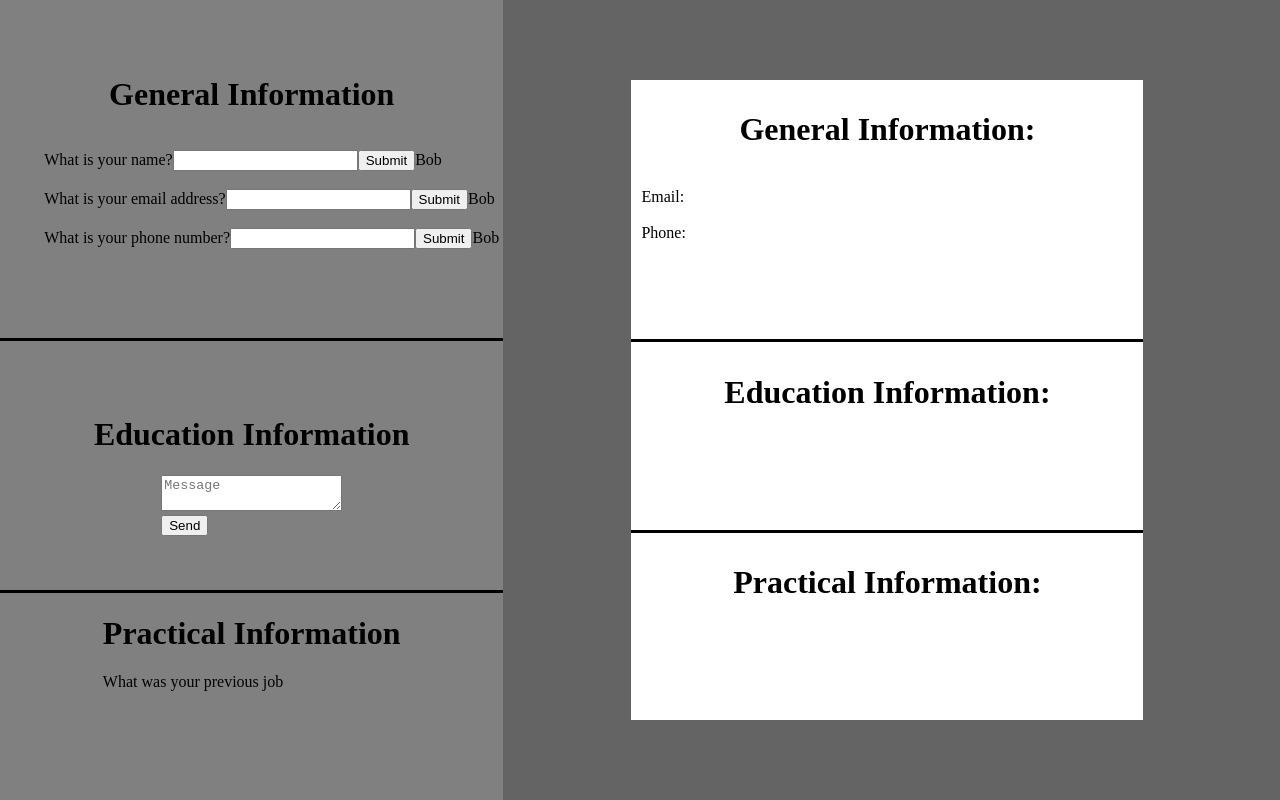
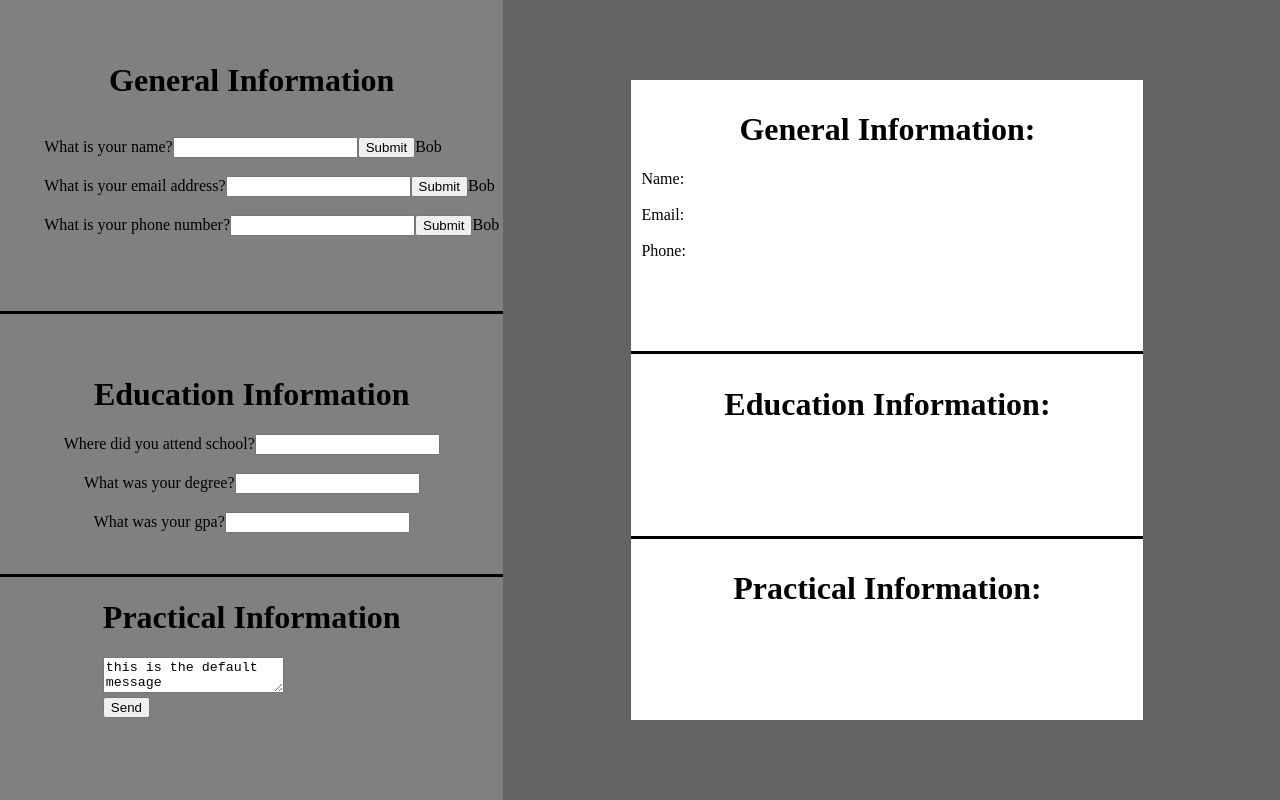
Before and after one commit to bradgerb/odin-cv-application, a React (Vite) app: page / in a window 1280 px wide. Built offline with nearby package versions, Linux system fonts and the light colour scheme.

Commit message:
OnChange works for Education info

```diff
--- a/src/components/Display.jsx
+++ b/src/components/Display.jsx
@@ -1,14 +1,9 @@
-// import { useState } from "react";
-
 function Display() {
-
-    // const [nameValue, setNameValue] = useState('')
-
     return (
         <div className="display">
             <div className='generalInfoDisplay'>
                 <h1>General Information:</h1>
-                {/* <div>Name: {nameValue}</div> */}
+                <div>Name:</div>
                 <br />
                 <div>Email:</div>
                 <br />
--- a/src/components/EducationExperience.jsx
+++ b/src/components/EducationExperience.jsx
@@ -1,32 +1,56 @@
-import { useState } from 'react';
+import { useState } from "react";
 
-function Education() {
-    // return <h1>List your education</h1>
+export default function Education() {
+    const [schoolName, setSchoolName] = useState('');
+    const [degree, setDegree] = useState('');
+    const [gpa, setGpa] = useState('');
 
+    function handleSetSchoolName(e) {
+      setSchoolName(e.target.value);
+    }
 
-  const [isSent, setIsSent] = useState(false);
-  const [message, setMessage] = useState('');
+    function handleSetDegree(e) {
+      setDegree(e.target.value);
+    }
 
-  if (isSent) {
-    return <h1>Thank you!</h1>;
-  } else {
-    return (
-      <form onSubmit={e => {
-        e.preventDefault();
-        alert(`Sending: "${message}"`);
-        setIsSent(true);
-      }}>
-        <textarea
-          placeholder="Message"
-          value={message}
-          onChange={e => setMessage(e.target.value)}
-        />
+    function handleSetGpa(e) {
+      setGpa(e.target.value);
+    }
+
+    return (<>
+        <form>
+            <label>Where did you attend school?</label>
+            <input
+            type="text"
+            value={schoolName}
+            onChange={handleSetSchoolName}
+            />
+          </form>
+          <div>{schoolName}</div>
+
         <br />
-        <button type="submit">Send</button>
-      </form>
-    );
-  }
 
+          <form>
+            <label>What was your degree?</label>
+            <input
+            type="text"
+            value={degree}
+            onChange={handleSetDegree}
+            />
+          </form>
+          <div>{degree}</div>
+
+          <br />
+
+          <form>
+            <label>What was your gpa?</label>
+            <input
+            type="number"
+            value={gpa}
+            onChange={handleSetGpa}
+            />
+          </form>
+          <div>{gpa}</div>
+      </>
+    )
 }
-
-export default Education;
--- a/src/components/GeneralInfo.jsx
+++ b/src/components/GeneralInfo.jsx
@@ -13,8 +13,6 @@ const generalInfoArray = [{
     question: 'What is your phone number?',
     tag: 'phone'
 }];
-
-
 
 export default function GeneralInfo() {
     const [nameState, setNameState] = useState('Bob');
--- a/src/components/PracticalExperience.jsx
+++ b/src/components/PracticalExperience.jsx
@@ -1,5 +1,31 @@
+import { useState } from 'react';
+
 function Practical() {
-    return <div>What was your previous job</div>
+    // return <div>What was your previous job</div>
+
+  const [isSent, setIsSent] = useState(false);
+  const [message, setMessage] = useState('this is the default message');
+
+  if (isSent) {
+    return <h1>Thank you!</h1>;
+  } else {
+    return (
+      <form onSubmit={e => {
+        e.preventDefault();
+        alert(`Sending: "${message}"`);
+        setIsSent(true);
+      }}>
+        <textarea
+          placeholder="Message"
+          value={message}
+          onChange={e => setMessage(e.target.value)}
+        />
+        <br />
+        <button type="submit">Send</button>
+      </form>
+    );
+  }
+
 }
 
 export default Practical;
```
